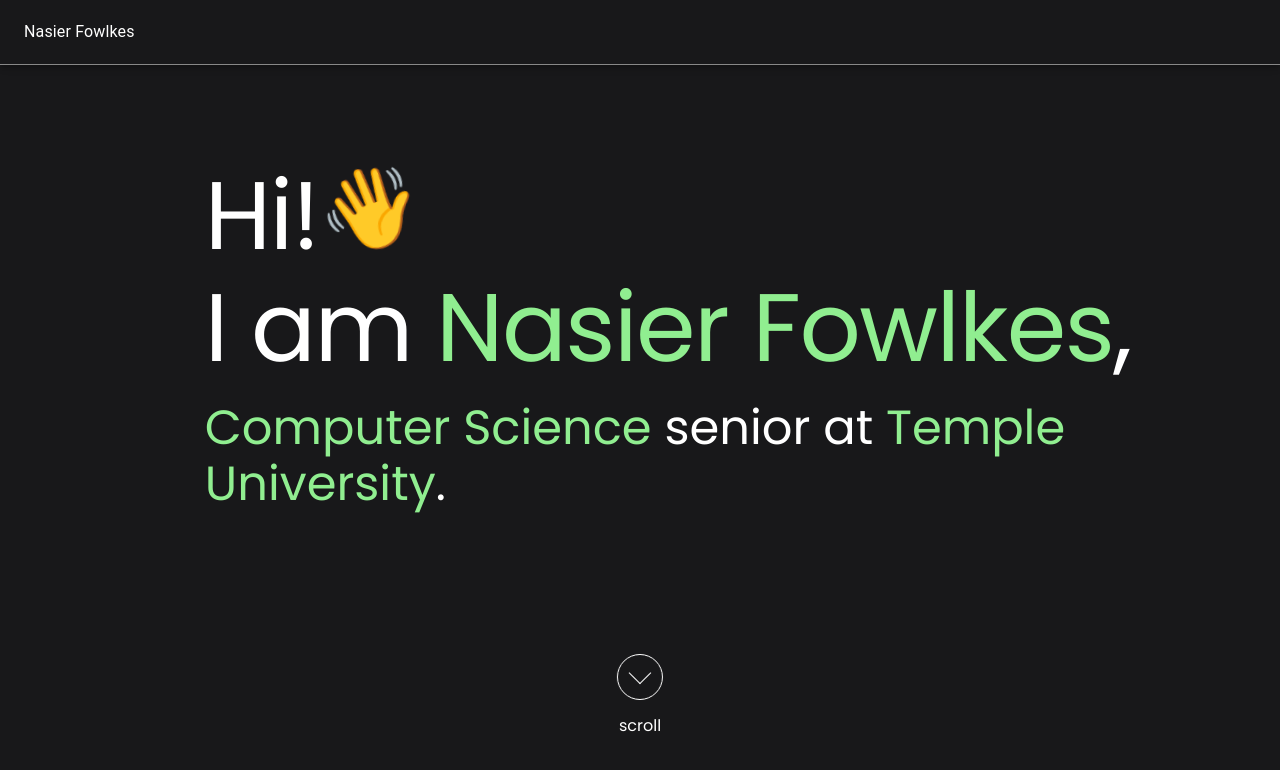
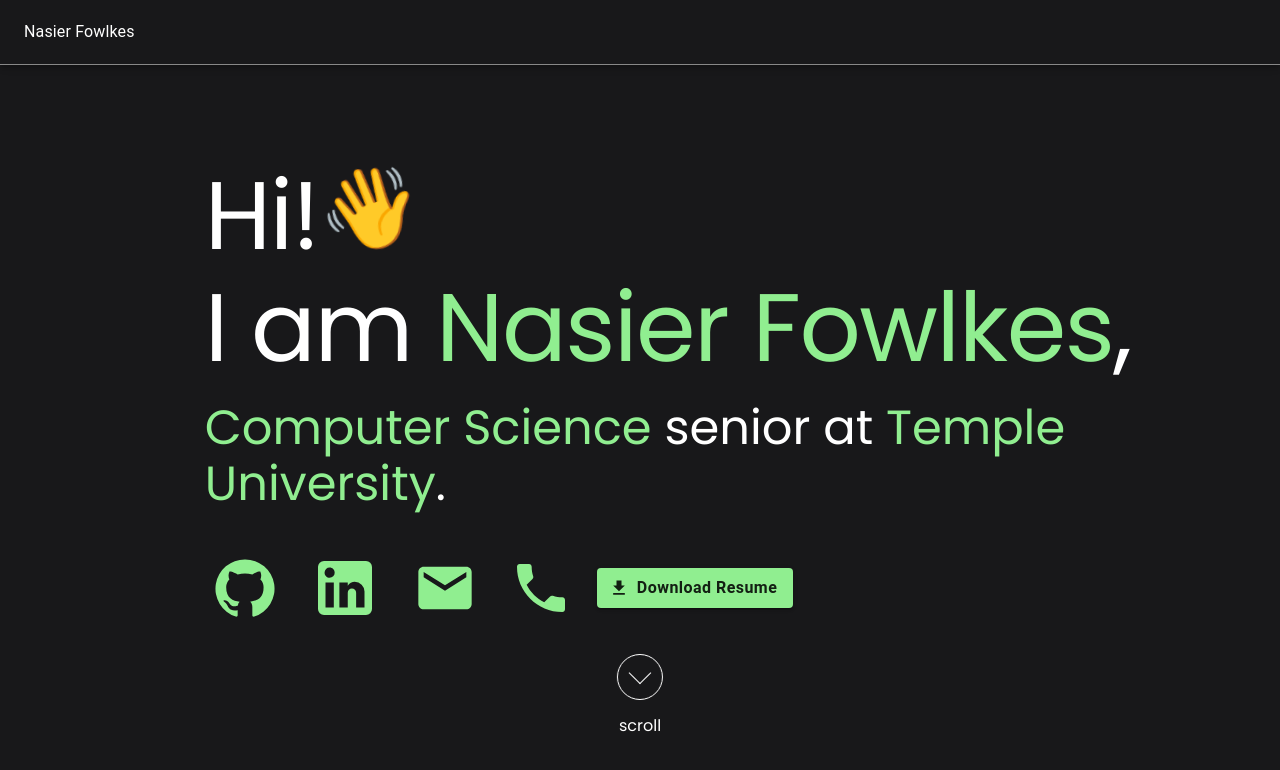
Before and after one commit to NasierF/portfolio-website, a Next.js app: page / in a window 1280 px wide. Shown: the top 770 px of the page. Built offline with nearby package versions, Linux system fonts and the light colour scheme.

Commit message:
contact bar added, intoduction page complete for now

```diff
--- a/package.json
+++ b/package.json
@@ -13,6 +13,7 @@
     "@emotion/styled": "^11.13.5",
     "@fontsource/josefin-sans": "^5.1.0",
     "@fontsource/poppins": "^5.1.0",
+    "@mui/icons-material": "^6.1.9",
     "@mui/material": "^6.1.8",
     "gsap": "^3.12.5",
     "next": "14.2.5",
--- a/src/app/components/ContactBar.jsx
+++ b/src/app/components/ContactBar.jsx
@@ -0,0 +1,114 @@
+import React from "react";
+import { Box, Stack, IconButton, Button } from "@mui/material";
+import GitHubIcon from "@mui/icons-material/GitHub";
+import LinkedInIcon from "@mui/icons-material/LinkedIn";
+import EmailIcon from "@mui/icons-material/Email";
+import PhoneIcon from "@mui/icons-material/Phone";
+import DownloadIcon from "@mui/icons-material/Download";
+
+const ContactBar = () => {
+  return (
+    <Box
+      sx={{
+        display: "flex",
+        justifyContent: "center",
+        alignItems: "center",
+        gap: 2, // Space between items
+        mt: 4, // Margin-top for spacing
+      }}
+    >
+      <Stack
+        direction="row"
+        spacing={2} // Spacing between icons
+        alignItems="center"
+      >
+        {/*GitHub*/}
+        <IconButton
+          component="a"
+          href="https://github.com/NasierF" // Replace with your GitHub URL
+          target="_blank"
+          rel="noopener noreferrer"
+          sx={{ color: "primary.main",
+            fontSize: "1.5rem",
+            width: "5rem",
+            height: "5rem",
+            transition: "opacity 0.3s ease",
+            "&:hover": {
+            opacity: 0.6,
+            },
+            }}
+        >
+          <GitHubIcon sx={{ fontSize: "4rem" }}/>
+        </IconButton>
+
+        {/*LinkedIn Icon*/}
+        <IconButton
+          component="a"
+          href="https://linkedin.com/in/nasierfowlkes" // Replace with your LinkedIn URL
+          target="_blank"
+          rel="noopener noreferrer"
+          sx={{ color: "primary.main",
+            fontSize: "1.5rem",
+            transition: "opacity 0.3s ease",
+            "&:hover": {
+            opacity: 0.6,
+            },
+         }}
+        >
+          <LinkedInIcon sx={{ fontSize: "4.5rem" }}/>
+        </IconButton>
+
+        {/*Email*/}
+        <IconButton
+          component="a"
+          href="mailto:your-email@nasier.fowlkes@temple.edu"
+          sx={{
+            color: "primary.main",
+            fontSize: "1.5rem",
+            transition: "opacity 0.3s ease",
+            "&:hover": {
+            opacity: 0.6,
+            },
+         }}
+        >
+          <EmailIcon sx={{ fontSize: "4rem" }}/>
+        </IconButton>
+
+        {/* Phone Icon */}
+        <IconButton
+          component="a"
+          href="tel:+6106627443"
+          sx={{
+            color: "primary.main",
+            fontSize: "1.5rem",
+            transition: "opacity 0.3s ease",
+            "&:hover": {
+            opacity: 0.6,
+            },
+         }}
+        >
+          <PhoneIcon sx={{ fontSize: "4rem" }}/>
+        </IconButton>
+      </Stack>
+
+      {/* Resume Button */}
+      <Button
+        variant="contained"
+        color="primary"
+        startIcon={<DownloadIcon />}
+        href="/Nasier_Fowlkes_Resume.pdf" // Replace with your resume URL
+        target="_blank"
+        rel="noopener noreferrer"
+        sx={{
+          textTransform: "none",
+          fontWeight: "bold",
+          fontSize: "1rem"
+        }}
+      >
+        Download Resume
+      </Button>
+    </Box>
+  );
+};
+
+export default ContactBar;
--- a/src/app/components/Introduction.jsx
+++ b/src/app/components/Introduction.jsx
@@ -2,7 +2,7 @@
 import { gsap } from "gsap"
 import { ScrollTrigger } from "gsap/ScrollTrigger"
 import WaveIcon from "@compnents/WaveAnimation"
-import ScrollArrow from "@compnents/ScrollArrow"
+import ContactBar from "@compnents/ContactBar"
 gsap.registerPlugin(ScrollTrigger);
 
 
@@ -62,6 +62,7 @@
             </span>
                 .
             </Typography>
+            <ContactBar/>
         </Box>
 
 
--- a/tsconfig.json
+++ b/tsconfig.json
@@ -24,6 +24,7 @@
       "@theme": ["./src/app/Theme.jsx"],
       "@styles/*": ["./src/app/styles/*"],
       "@hooks/*": ["./src/app/hooks/*"],
+      "@documents/*": ["./src/app/documents/*"],
     }
   },
   "include": ["next-env.d.ts", "**/*.ts", "**/*.tsx", ".next/types/**/*.ts"],
```
Also changed, not shown: 2 other files (tests, documents, lock files or other folders).
